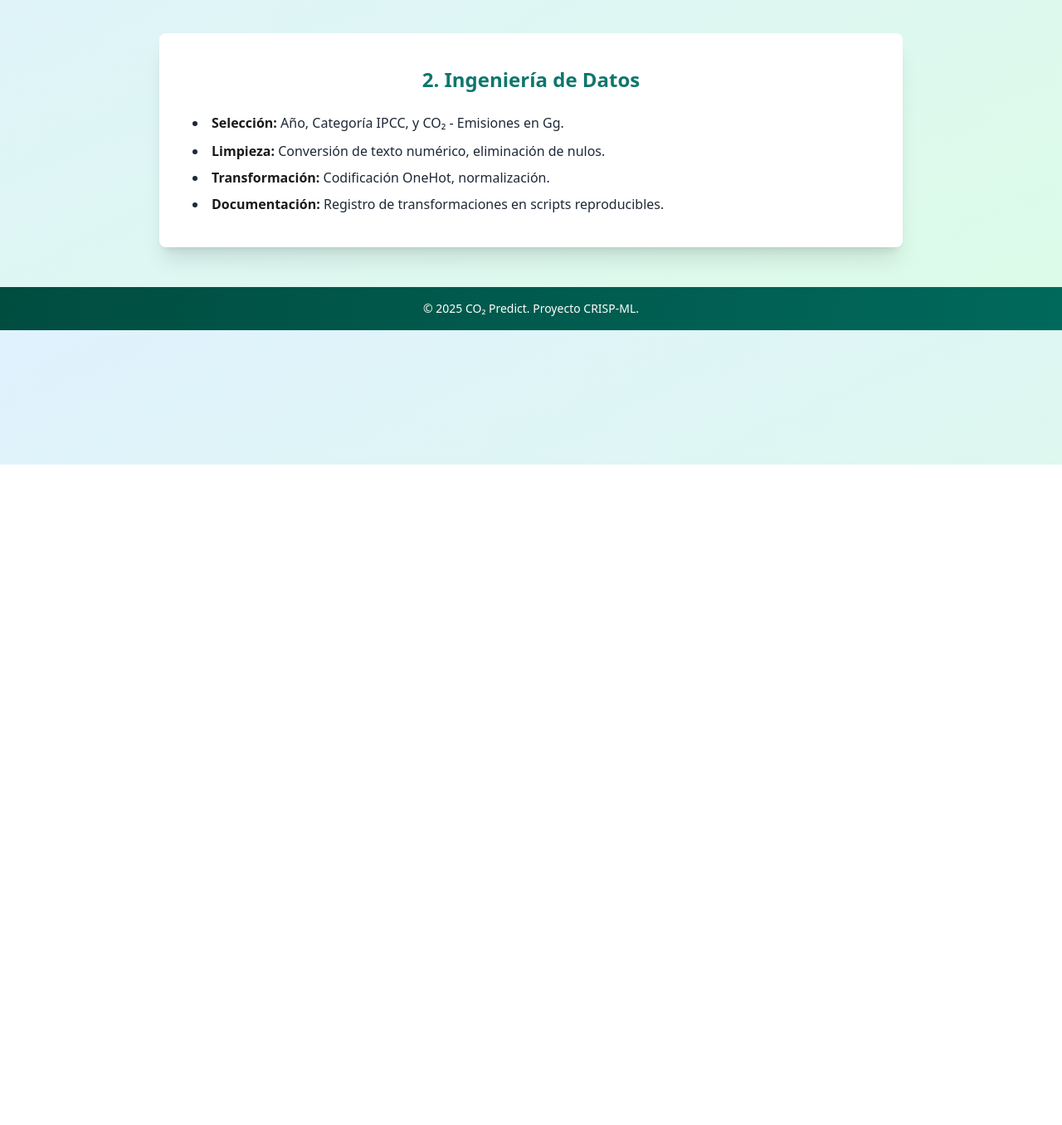
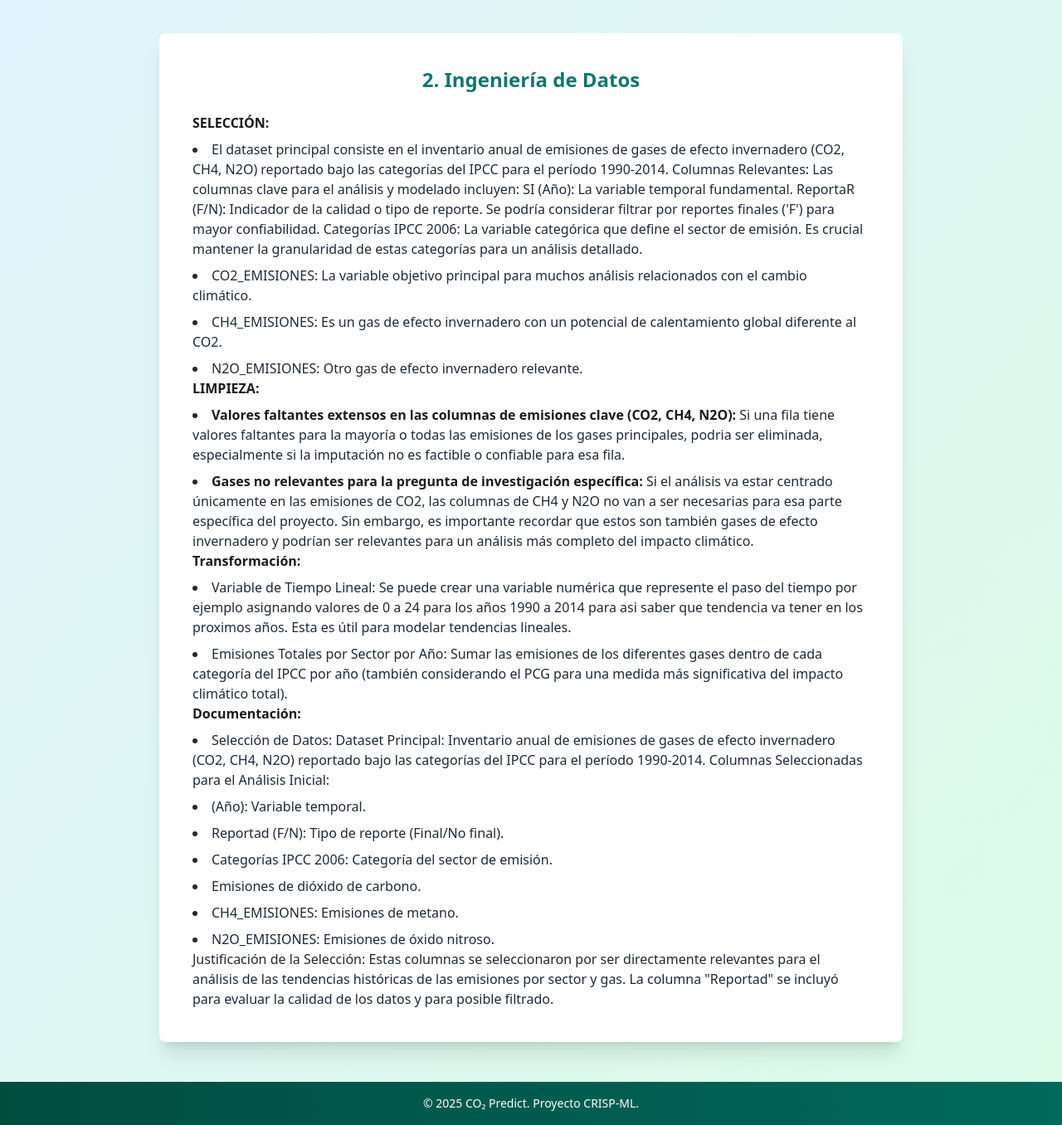
Before and after one commit to nsuarezr1/ProyectoMachine, a Flask app: page /ingenieria-datos in a window 1280 px wide. Shown: the part 240-1596 px from the top of the page at 83% size. Before the commit the page ends 800 px from the top, so only its background shows below. Run offline with Flask 3, Linux system fonts and the light colour scheme; some libraries are stand-ins or nearby versions.

Commit message:
Se editaron las fases

```diff
--- a/templates/ingenieria_datos.html
+++ b/templates/ingenieria_datos.html
@@ -23,10 +23,38 @@
     <main class="max-w-4xl mx-auto bg-white shadow-xl rounded-lg p-10 mt-10">
         <h1 class="text-2xl font-bold text-teal-700 mb-6">2. Ingeniería de Datos</h1>
         <ul class="list-disc list-inside space-y-2">
-            <li><strong>Selección:</strong> Año, Categoría IPCC, y CO₂ - Emisiones en Gg.</li>
-            <li><strong>Limpieza:</strong> Conversión de texto numérico, eliminación de nulos.</li>
-            <li><strong>Transformación:</strong> Codificación OneHot, normalización.</li>
-            <li><strong>Documentación:</strong> Registro de transformaciones en scripts reproducibles.</li>
+            <strong>SELECCIÓN:</strong>
+            <li>El dataset principal consiste en el inventario anual de emisiones de gases de efecto invernadero (CO2, CH4, N2O) reportado bajo las categorías del IPCC para el período 1990-2014.
+                Columnas Relevantes: Las columnas clave para el análisis y modelado incluyen:
+                SI (Año): La variable temporal fundamental.
+                ReportaR (F/N): Indicador de la calidad o tipo de reporte. Se podría considerar filtrar por reportes finales ('F') para mayor confiabilidad.
+                Categorías IPCC 2006: La variable categórica que define el sector de emisión. Es crucial mantener la granularidad de estas categorías para un análisis detallado.</li>
+            <li> CO2_EMISIONES: La variable objetivo principal para muchos análisis relacionados con el cambio climático.</li>
+            <li> CH4_EMISIONES: Es un gas de efecto invernadero con un potencial de calentamiento global diferente al CO2.</li>
+            <li>N2O_EMISIONES: Otro gas de efecto invernadero relevante.</li>
+            <strong>LIMPIEZA:</strong>
+            <li><strong>Valores faltantes extensos en las columnas de emisiones clave (CO2, CH4, N2O):</strong> Si una fila tiene valores faltantes
+                para la mayoría o todas las emisiones de los gases principales, podria ser eliminada, especialmente si la imputación no es factible o confiable para esa fila.</li>
+            <li><strong>Gases no relevantes para la pregunta de investigación específica:</strong> Si el análisis va estar centrado únicamente en las emisiones de CO2, las columnas de CH4 y N2O no van a ser necesarias
+                para esa parte específica del proyecto. Sin embargo, es importante recordar que estos son también gases de efecto invernadero y podrían ser relevantes para un análisis más completo
+                del impacto climático.</li>
+            <strong>Transformación:</strong>
+            <li>Variable de Tiempo Lineal: Se puede crear una variable numérica que represente el paso del tiempo por ejemplo asignando valores de 0 a 24 para los años 1990 a 2014 para asi saber que tendencia va tener en los proximos años.
+                Esta es útil para modelar tendencias lineales.</li>
+            <li>Emisiones Totales por Sector por Año: Sumar las emisiones de los diferentes gases dentro de cada categoría del IPCC por año (también considerando el PCG para una medida más significativa del impacto climático total).</li>
+            <strong>Documentación:</strong>
+            <li>Selección de Datos:
+
+            Dataset Principal: Inventario anual de emisiones de gases de efecto invernadero (CO2, CH4, N2O) reportado bajo las categorías del IPCC para el período 1990-2014.
+            Columnas Seleccionadas para el Análisis Inicial:</li>
+            <li> (Año): Variable temporal.</li>
+            <li>Reportad (F/N): Tipo de reporte (Final/No final).</li>
+            <li>Categorías IPCC 2006: Categoría del sector de emisión.</li>
+            <li>Emisiones de dióxido de carbono.</li>
+            <li>CH4_EMISIONES: Emisiones de metano.</li>
+            <li>N2O_EMISIONES: Emisiones de óxido nitroso.</li>
+                Justificación de la Selección: Estas columnas se seleccionaron por ser directamente relevantes para el análisis de las tendencias históricas
+                de las emisiones por sector y gas. La columna "Reportad" se incluyó para evaluar la calidad de los datos y para posible filtrado.</li>
         </ul>
     </main>
 
```
Also changed, not shown: templates/inicio.html (+12 -4 lines).
